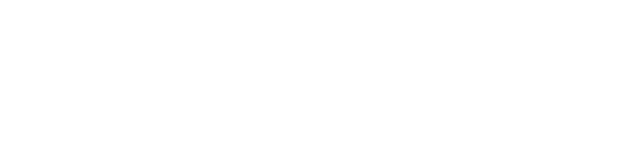
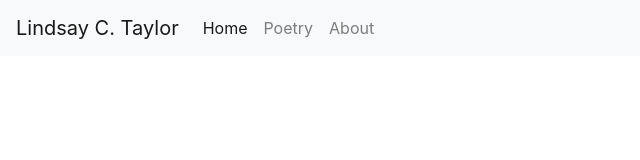
Before and after one commit to SwapPop/poetry-slam, a plain HTML site: page index.html in a window 1280 px wide. Shown: the whole page, without its empty margins (0-640 px from the left). Drawn offline with nearby package versions, Linux system fonts and the light colour scheme.

Commit message:
First commit, navbar setup

```diff
--- a/index.html
+++ b/index.html
@@ -1,9 +1,35 @@
 <!DOCTYPE html>
 <html lang='en'>
   <head>
+    <meta charset="utf-8"/>
+    <meta name="viewport" content="width=device-width, initial-scale=1, shrink-to-fit=no">
+    <link rel="stylesheet" href="https://stackpath.bootstrapcdn.com/bootstrap/4.1.3/css/bootstrap.min.css" integrity="sha384-MCw98/SFnGE8fJT3GXwEOngsV7Zt27NXFoaoApmYm81iuXoPkFOJwJ8ERdknLPMO" crossorigin="anonymous">
+    <link rel="stylesheet" href="/css/styles.css"/>
     <title>Is this working?</title>
   </head>
   <body>
+    <nav class="navbar navbar-expand-lg navbar-light bg-light">
+      <a class="navbar-brand" href="/index.html">Lindsay C. Taylor</a>
+      <button class="navbar-toggler" type="button" data-toggle="collapse" data-target="#navbarNav" aria-controls="navbarNav" aria-expanded="false" aria-label="Toggle navigation">
+        <span class="navbar-toggler-icon"></span>
+      </button>
+      <div class="collapse navbar-collapse" id="navbarNav">
+        <ul class="navbar-nav">
+          <li class="nav-item active">
+            <a class="nav-link" href="/index.html">Home <span class="sr-only">(current)</span></a>
+          </li>
+          <li class="nav-item">
+            <a class="nav-link" href="/pages/poetry.html">Poetry</a>
+          </li>
+          <li class="nav-item">
+            <a class="nav-link" href="/pages/about.html">About</a>
+          </li>
+        </ul>
+      </div>
+    </nav>
 
+    <script src="https://code.jquery.com/jquery-3.3.1.slim.min.js" integrity="sha384-q8i/X+965DzO0rT7abK41JStQIAqVgRVzpbzo5smXKp4YfRvH+8abtTE1Pi6jizo" crossorigin="anonymous"></script>
+    <script src="https://cdnjs.cloudflare.com/ajax/libs/popper.js/1.14.3/umd/popper.min.js" integrity="sha384-ZMP7rVo3mIykV+2+9J3UJ46jBk0WLaUAdn689aCwoqbBJiSnjAK/l8WvCWPIPm49" crossorigin="anonymous"></script>
+    <script src="https://stackpath.bootstrapcdn.com/bootstrap/4.1.3/js/bootstrap.min.js" integrity="sha384-ChfqqxuZUCnJSK3+MXmPNIyE6ZbWh2IMqE241rYiqJxyMiZ6OW/JmZQ5stwEULTy" crossorigin="anonymous"></script>
   </body>
 </html>
```
Also changed, not shown: css/styles.css (added), pages/about.html (added), pages/poetry.html (added).
